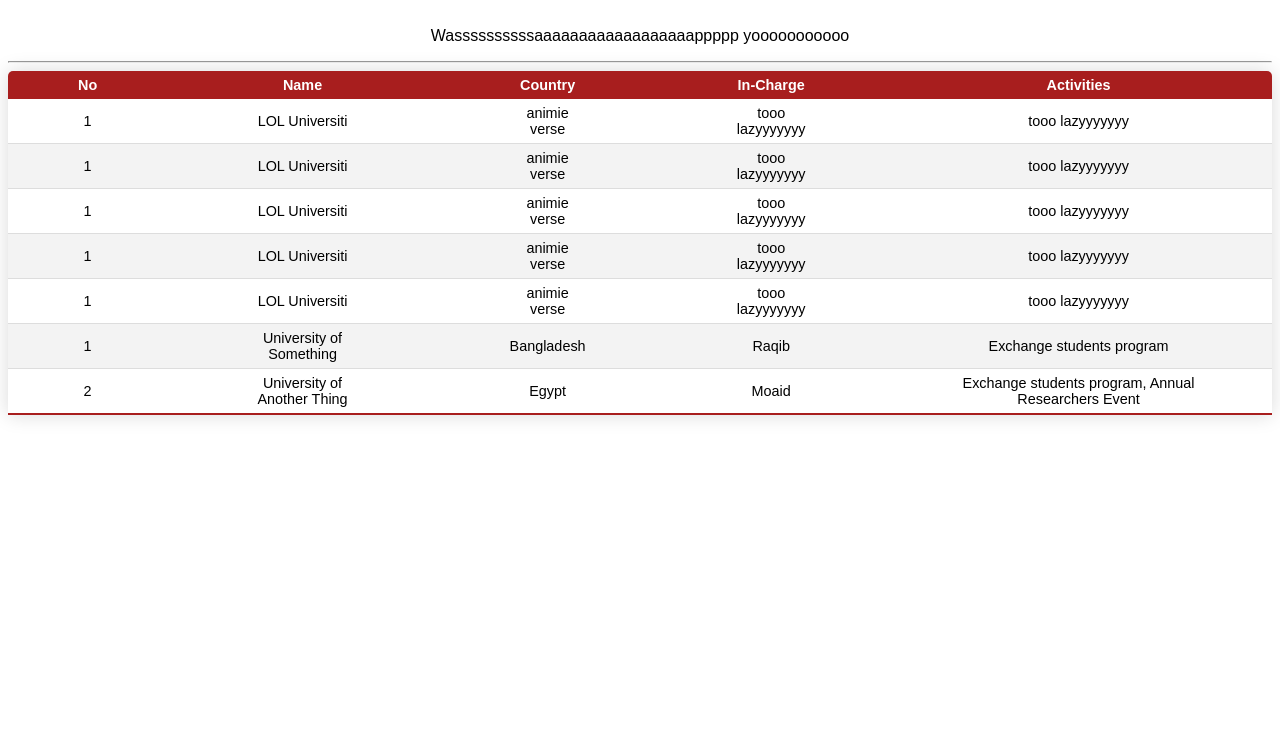
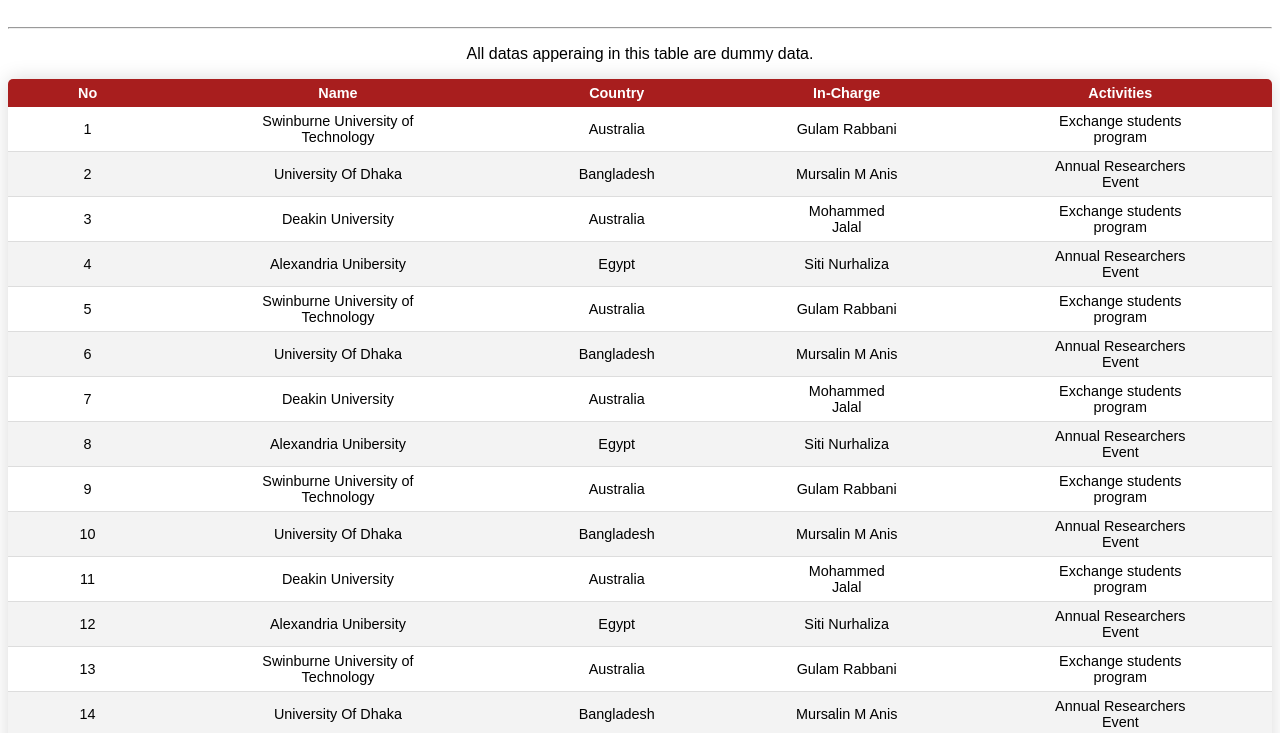
Before and after one commit to omareldamiry/utmi, a plain HTML site: page index.html in a window 1280 px wide. Shown: the part 67-800 px from the top of the page. Drawn offline with Linux system fonts and the light colour scheme.

Commit message:
Universiti list has been modified

```diff
--- a/data/rankings.json
+++ b/data/rankings.json
@@ -1,14 +1,222 @@
 [
     {
-        "name":"University of Something",
+        "name":"Swinburne University of Technology",
+        "country": "Australia",
+        "person": "Gulam Rabbani",
+        "activities": ["Exchange students program"]
+    },
+
+
+    {
+        "name":"University Of Dhaka ",
         "country": "Bangladesh",
-        "person": "Raqib",
+        "person": "Mursalin M Anis",
+        "activities": ["Exchange of researchers", "Annual Researchers Event"]
+    },
+
+    {
+        "name":"Deakin University",
+        "country": "Australia",
+        "person": "Mohammed Jalal",
         "activities": ["Exchange students program"]
     },
     {
-        "name":"University of Another Thing",
+        "name":"Alexandria Unibersity ",
         "country": "Egypt",
-        "person": "Moaid",
-        "activities": ["Exchange students program", "Annual Researchers Event"]
+        "person": "Siti Nurhaliza",
+        "activities": ["Exchange of researchers", "Annual Researchers Event"]
+    },
+    {
+        "name":"Swinburne University of Technology",
+        "country": "Australia",
+        "person": "Gulam Rabbani",
+        "activities": ["Exchange students program"]
+    },
+
+
+    {
+        "name":"University Of Dhaka ",
+        "country": "Bangladesh",
+        "person": "Mursalin M Anis",
+        "activities": ["Exchange of researchers", "Annual Researchers Event"]
+    },
+
+    {
+        "name":"Deakin University",
+        "country": "Australia",
+        "person": "Mohammed Jalal",
+        "activities": ["Exchange students program"]
+    },
+    {
+        "name":"Alexandria Unibersity ",
+        "country": "Egypt",
+        "person": "Siti Nurhaliza",
+        "activities": ["Exchange of researchers", "Annual Researchers Event"]
+    },
+    {
+        "name":"Swinburne University of Technology",
+        "country": "Australia",
+        "person": "Gulam Rabbani",
+        "activities": ["Exchange students program"]
+    },
+
+
+    {
+        "name":"University Of Dhaka ",
+        "country": "Bangladesh",
+        "person": "Mursalin M Anis",
+        "activities": ["Exchange of researchers", "Annual Researchers Event"]
+    },
+
+    {
+        "name":"Deakin University",
+        "country": "Australia",
+        "person": "Mohammed Jalal",
+        "activities": ["Exchange students program"]
+    },
+    {
+        "name":"Alexandria Unibersity ",
+        "country": "Egypt",
+        "person": "Siti Nurhaliza",
+        "activities": ["Exchange of researchers", "Annual Researchers Event"]
+    },
+    {
+        "name":"Swinburne University of Technology",
+        "country": "Australia",
+        "person": "Gulam Rabbani",
+        "activities": ["Exchange students program"]
+    },
+
+
+    {
+        "name":"University Of Dhaka ",
+        "country": "Bangladesh",
+        "person": "Mursalin M Anis",
+        "activities": ["Exchange of researchers", "Annual Researchers Event"]
+    },
+
+    {
+        "name":"Deakin University",
+        "country": "Australia",
+        "person": "Mohammed Jalal",
+        "activities": ["Exchange students program"]
+    },
+    {
+        "name":"Alexandria Unibersity ",
+        "country": "Egypt",
+        "person": "Siti Nurhaliza",
+        "activities": ["Exchange of researchers", "Annual Researchers Event"]
+    },
+    {
+        "name":"Swinburne University of Technology",
+        "country": "Australia",
+        "person": "Gulam Rabbani",
+        "activities": ["Exchange students program"]
+    },
+
+
+    {
+        "name":"University Of Dhaka ",
+        "country": "Bangladesh",
+        "person": "Mursalin M Anis",
+        "activities": ["Exchange of researchers", "Annual Researchers Event"]
+    },
+
+    {
+        "name":"Deakin University",
+        "country": "Australia",
+        "person": "Mohammed Jalal",
+        "activities": ["Exchange students program"]
+    },
+    {
+        "name":"Alexandria Unibersity ",
+        "country": "Egypt",
+        "person": "Siti Nurhaliza",
+        "activities": ["Exchange of researchers", "Annual Researchers Event"]
+    },
+    {
+        "name":"Swinburne University of Technology",
+        "country": "Australia",
+        "person": "Gulam Rabbani",
+        "activities": ["Exchange students program"]
+    },
+
+
+    {
+        "name":"University Of Dhaka ",
+        "country": "Bangladesh",
+        "person": "Mursalin M Anis",
+        "activities": ["Exchange of researchers", "Annual Researchers Event"]
+    },
+
+    {
+        "name":"Deakin University",
+        "country": "Australia",
+        "person": "Mohammed Jalal",
+        "activities": ["Exchange students program"]
+    },
+    {
+        "name":"Alexandria Unibersity ",
+        "country": "Egypt",
+        "person": "Siti Nurhaliza",
+        "activities": ["Exchange of researchers", "Annual Researchers Event"]
+    },
+    {
+        "name":"Swinburne University of Technology",
+        "country": "Australia",
+        "person": "Gulam Rabbani",
+        "activities": ["Exchange students program"]
+    },
+
+
+    {
+        "name":"University Of Dhaka ",
+        "country": "Bangladesh",
+        "person": "Mursalin M Anis",
+        "activities": ["Exchange of researchers", "Annual Researchers Event"]
+    },
+
+    {
+        "name":"Deakin University",
+        "country": "Australia",
+        "person": "Mohammed Jalal",
+        "activities": ["Exchange students program"]
+    },
+    {
+        "name":"Alexandria Unibersity ",
+        "country": "Egypt",
+        "person": "Siti Nurhaliza",
+        "activities": ["Exchange of researchers", "Annual Researchers Event"]
+    },
+    {
+        "name":"Swinburne University of Technology",
+        "country": "Australia",
+        "person": "Gulam Rabbani",
+        "activities": ["Exchange students program"]
+    },
+
+
+    {
+        "name":"University Of Dhaka ",
+        "country": "Bangladesh",
+        "person": "Mursalin M Anis",
+        "activities": ["Exchange of researchers", "Annual Researchers Event"]
+    },
+
+    {
+        "name":"Deakin University",
+        "country": "Australia",
+        "person": "Mohammed Jalal",
+        "activities": ["Exchange students program"]
+    },
+    {
+        "name":"Alexandria Unibersity ",
+        "country": "Egypt",
+        "person": "Siti Nurhaliza",
+        "activities": ["Exchange of researchers", "Annual Researchers Event"]
     }
+
+
+
+
 ]
--- a/index.html
+++ b/index.html
@@ -13,7 +13,7 @@
   <p class="first">List Of Universities</p>
 
   <table id="rankings-table" class="content-table">
-    <p>Wassssssssssaaaaaaaaaaaaaaaaaappppp yooooooooooo</p>
+
     <hr>
 
     <thead>
@@ -26,42 +26,7 @@
       </tr>
     </thead>
     <tbody>
-      <tr>
-        <td>1</td>
-        <td>LOL Universiti</td>
-        <td>animie verse</td>
-        <td>tooo lazyyyyyyy</td>
-        <td>tooo lazyyyyyyy</td>
-
-      </tr>
-      <td>1</td>
-      <td>LOL Universiti</td>
-      <td>animie verse</td>
-      <td>tooo lazyyyyyyy</td>
-      <td>tooo lazyyyyyyy</td>
-
-      </tr>
-      <td>1</td>
-      <td>LOL Universiti</td>
-      <td>animie verse</td>
-      <td>tooo lazyyyyyyy</td>
-      <td>tooo lazyyyyyyy</td>
-
-      </tr>
-      <td>1</td>
-      <td>LOL Universiti</td>
-      <td>animie verse</td>
-      <td>tooo lazyyyyyyy</td>
-      <td>tooo lazyyyyyyy</td>
-
-      </tr>
-      <td>1</td>
-      <td>LOL Universiti</td>
-      <td>animie verse</td>
-      <td>tooo lazyyyyyyy</td>
-      <td>tooo lazyyyyyyy</td>
-
-      </tr>
+      <p>All datas apperaing in this table are dummy data.</p>
     </tbody>
   </table>
 
```
